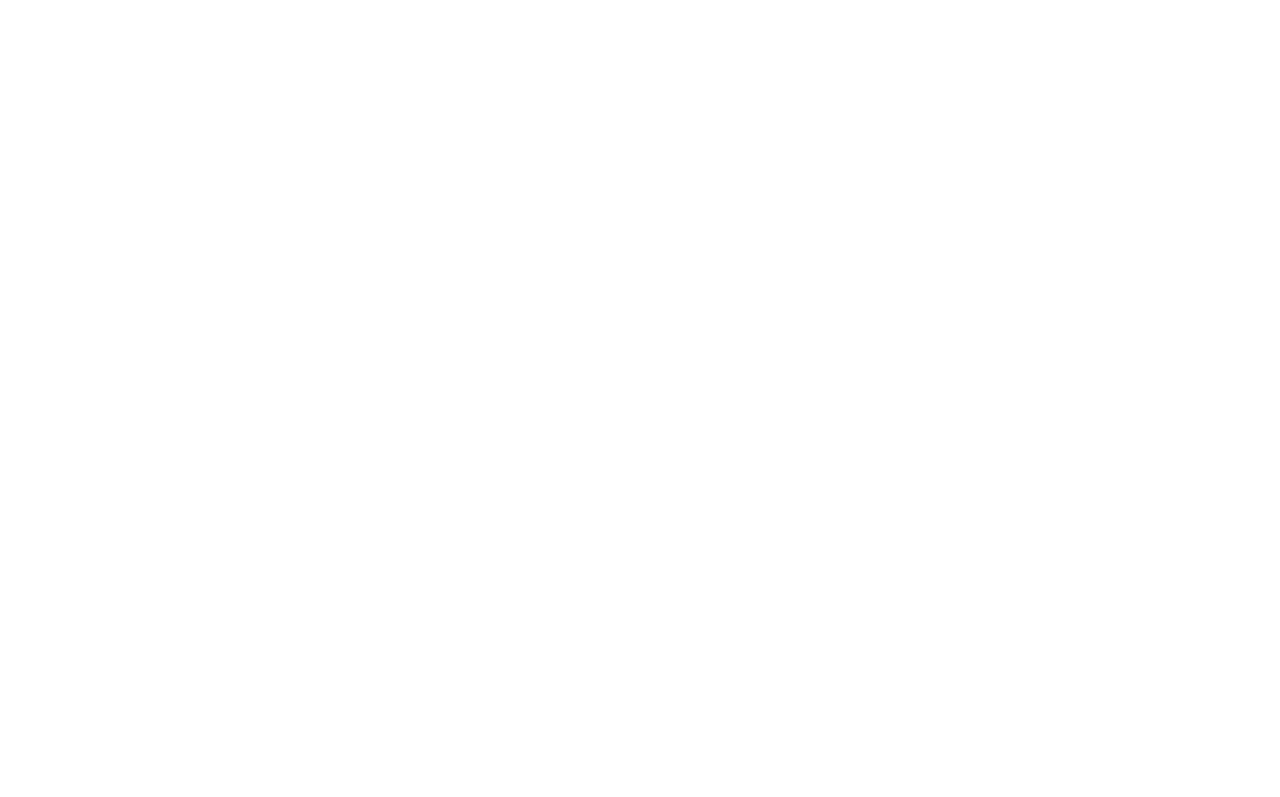
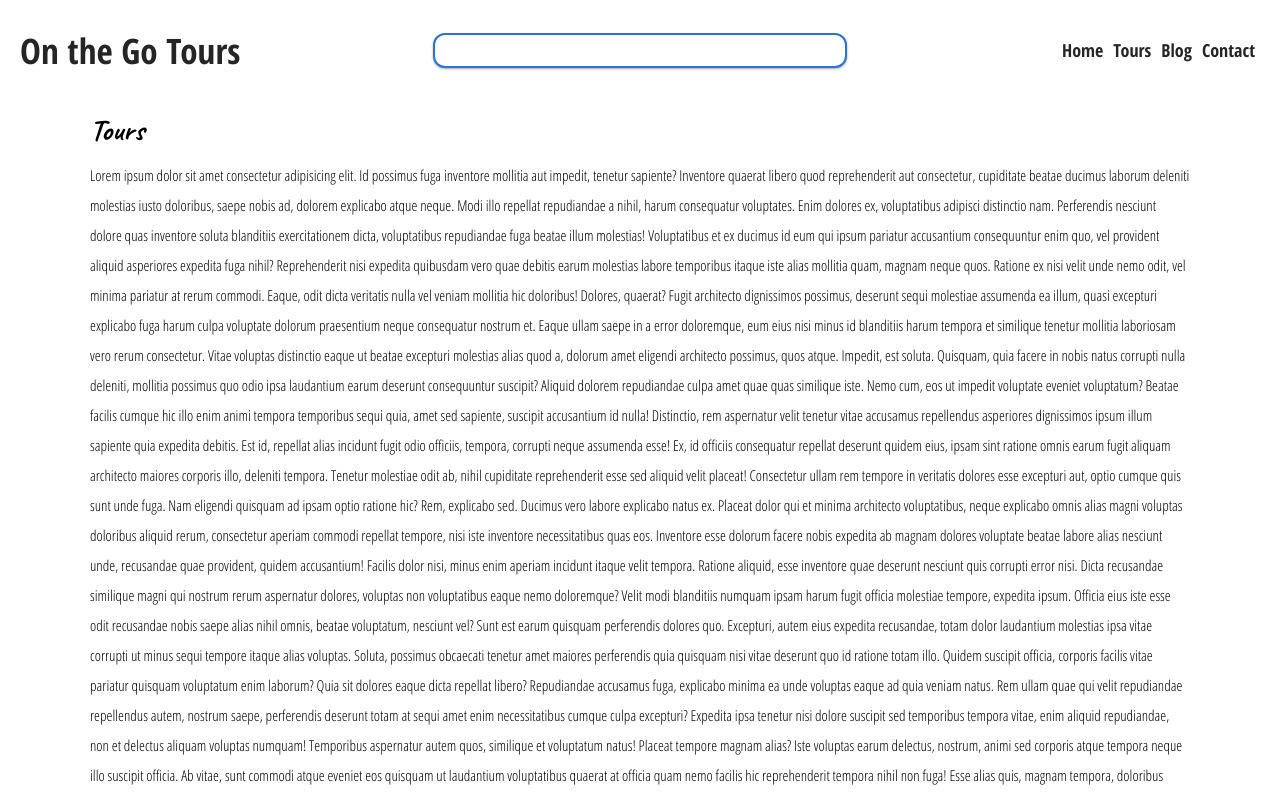
Before and after one commit to masiucd/topic-ultras, a Gatsby site: page /tours in a window 1280 px wide. Before the commit this address had no page. Shown: the top 797 px of the page. Built offline with nearby package versions, Linux system fonts and the light colour scheme; Gatsby itself is replaced by a stand-in of ours; some packages are replaced by stand-ins of ours.

Commit message:
capture section

```diff
--- a/src/components/layout/page_elements/MobileMenu.tsx
+++ b/src/components/layout/page_elements/MobileMenu.tsx
@@ -26,6 +26,8 @@
 
   li {
     padding: 1.5rem;
+    width: 60vw;
+    text-align: center;
     &:first-child {
       margin-top: 20rem;
     }
@@ -36,10 +38,14 @@
     text-transform: capitalize;
     transition: ${props => props.theme.transition.mainTransition};
     padding: 0.5rem 1rem;
+    display: block;
     &:hover {
       border-bottom: 2px solid ${({ theme }) => theme.colors.white};
       background: rgba(0, 0, 0, 0.6);
     }
+  }
+  @media (min-width: 960px) {
+    display: none;
   }
 `
 
--- a/src/components/layout/page_elements/Nav.tsx
+++ b/src/components/layout/page_elements/Nav.tsx
@@ -81,13 +81,7 @@
       <NavSearch />
       <NavList onLinks={links} />
       <div id="navIcon" onClick={toggle}>
-        <Img
-          fixed={file.childImageSharp.fixed}
-          alt={file.name}
-          style={{
-            color: on ? '#fff' : '',
-          }}
-        />
+        <Img fixed={file.childImageSharp.fixed} alt={file.name} />
       </div>
       <MobileMenu on={on} onLinks={links} />
     </nav>
--- a/src/pages/index.tsx
+++ b/src/pages/index.tsx
@@ -5,6 +5,7 @@
 import Title from '../components/Title'
 import Hero from '../components/elements/Hero'
 import CardRow from '../components/home/CardRow'
+import Capture from '../components/home/Capture'
 
 interface IndexQuery {
   site: {
@@ -26,12 +27,13 @@
           cta
           bgShadow
           left
-          ctaText="About"
-          page="about"
+          ctaText="Tours"
+          page="tours"
         />
       </Hero>
       <Page>
         <CardRow />
+        <Capture />
       </Page>
     </Layout>
   )
--- /dev/null
+++ b/src/pages/tours.tsx
@@ -0,0 +1,232 @@
+import * as React from 'react'
+import { PageProps } from 'gatsby'
+import Layout, { Page } from '../components/layout'
+
+interface Props {}
+
+const Tours: React.FC<PageProps> = () => {
+  return (
+    <Layout onTitle="Tours">
+      <Page>
+        <h1> Tours </h1>
+        Lorem ipsum dolor sit amet consectetur adipisicing elit. Id possimus
+        fuga inventore mollitia aut impedit, tenetur sapiente? Inventore quaerat
+        libero quod reprehenderit aut consectetur, cupiditate beatae ducimus
+        laborum deleniti molestias iusto doloribus, saepe nobis ad, dolorem
+        explicabo atque neque. Modi illo repellat repudiandae a nihil, harum
+        consequatur voluptates. Enim dolores ex, voluptatibus adipisci
+        distinctio nam. Perferendis nesciunt dolore quas inventore soluta
+        blanditiis exercitationem dicta, voluptatibus repudiandae fuga beatae
+        illum molestias! Voluptatibus et ex ducimus id eum qui ipsum pariatur
+        accusantium consequuntur enim quo, vel provident aliquid asperiores
+        expedita fuga nihil? Reprehenderit nisi expedita quibusdam vero quae
+        debitis earum molestias labore temporibus itaque iste alias mollitia
+        quam, magnam neque quos. Ratione ex nisi velit unde nemo odit, vel
+        minima pariatur at rerum commodi. Eaque, odit dicta veritatis nulla vel
+        veniam mollitia hic doloribus! Dolores, quaerat? Fugit architecto
+        dignissimos possimus, deserunt sequi molestiae assumenda ea illum, quasi
+        excepturi explicabo fuga harum culpa voluptate dolorum praesentium neque
+        consequatur nostrum et. Eaque ullam saepe in a error doloremque, eum
+        eius nisi minus id blanditiis harum tempora et similique tenetur
+        mollitia laboriosam vero rerum consectetur. Vitae voluptas distinctio
+        eaque ut beatae excepturi molestias alias quod a, dolorum amet eligendi
+        architecto possimus, quos atque. Impedit, est soluta. Quisquam, quia
+        facere in nobis natus corrupti nulla deleniti, mollitia possimus quo
+        odio ipsa laudantium earum deserunt consequuntur suscipit? Aliquid
+        dolorem repudiandae culpa amet quae quas similique iste. Nemo cum, eos
+        ut impedit voluptate eveniet voluptatum? Beatae facilis cumque hic illo
+        enim animi tempora temporibus sequi quia, amet sed sapiente, suscipit
+        accusantium id nulla! Distinctio, rem aspernatur velit tenetur vitae
+        accusamus repellendus asperiores dignissimos ipsum illum sapiente quia
+        expedita debitis. Est id, repellat alias incidunt fugit odio officiis,
+        tempora, corrupti neque assumenda esse! Ex, id officiis consequatur
+        repellat deserunt quidem eius, ipsam sint ratione omnis earum fugit
+        aliquam architecto maiores corporis illo, deleniti tempora. Tenetur
+        molestiae odit ab, nihil cupiditate reprehenderit esse sed aliquid velit
+        placeat! Consectetur ullam rem tempore in veritatis dolores esse
+        excepturi aut, optio cumque quis sunt unde fuga. Nam eligendi quisquam
+        ad ipsam optio ratione hic? Rem, explicabo sed. Ducimus vero labore
+        explicabo natus ex. Placeat dolor qui et minima architecto voluptatibus,
+        neque explicabo omnis alias magni voluptas doloribus aliquid rerum,
+        consectetur aperiam commodi repellat tempore, nisi iste inventore
+        necessitatibus quas eos. Inventore esse dolorum facere nobis expedita ab
+        magnam dolores voluptate beatae labore alias nesciunt unde, recusandae
+        quae provident, quidem accusantium! Facilis dolor nisi, minus enim
+        aperiam incidunt itaque velit tempora. Ratione aliquid, esse inventore
+        quae deserunt nesciunt quis corrupti error nisi. Dicta recusandae
+        similique magni qui nostrum rerum aspernatur dolores, voluptas non
+        voluptatibus eaque nemo doloremque? Velit modi blanditiis numquam ipsam
+        harum fugit officia molestiae tempore, expedita ipsum. Officia eius iste
+        esse odit recusandae nobis saepe alias nihil omnis, beatae voluptatum,
+        nesciunt vel? Sunt est earum quisquam perferendis dolores quo.
+        Excepturi, autem eius expedita recusandae, totam dolor laudantium
+        molestias ipsa vitae corrupti ut minus sequi tempore itaque alias
+        voluptas. Soluta, possimus obcaecati tenetur amet maiores perferendis
+        quia quisquam nisi vitae deserunt quo id ratione totam illo. Quidem
+        suscipit officia, corporis facilis vitae pariatur quisquam voluptatum
+        enim laborum? Quia sit dolores eaque dicta repellat libero? Repudiandae
+        accusamus fuga, explicabo minima ea unde voluptas eaque ad quia veniam
+        natus. Rem ullam quae qui velit repudiandae repellendus autem, nostrum
+        saepe, perferendis deserunt totam at sequi amet enim necessitatibus
+        cumque culpa excepturi? Expedita ipsa tenetur nisi dolore suscipit sed
+        temporibus tempora vitae, enim aliquid repudiandae, non et delectus
+        aliquam voluptas numquam! Temporibus aspernatur autem quos, similique et
+        voluptatum natus! Placeat tempore magnam alias? Iste voluptas earum
+        delectus, nostrum, animi sed corporis atque tempora neque illo suscipit
+        officia. Ab vitae, sunt commodi atque eveniet eos quisquam ut laudantium
+        voluptatibus quaerat at officia quam nemo facilis hic reprehenderit
+        tempora nihil non fuga! Esse alias quis, magnam tempora, doloribus nobis
+        repellat, placeat obcaecati possimus cum natus voluptas non pariatur at
+        quibusdam nihil. Quasi dolores nemo magni autem, soluta minus, pariatur
+        debitis harum cupiditate exercitationem est voluptates, nesciunt odit
+        molestias sapiente ipsam minima quam perspiciatis quidem? Obcaecati
+        tempore rem exercitationem? Suscipit dignissimos odio saepe sit. Illo a
+        magnam facilis! Amet ipsum hic sint? Est, nostrum illum facere libero,
+        tenetur voluptates odit in perferendis recusandae eveniet quaerat magni
+        voluptatem assumenda consequuntur ad doloremque? Sit cumque fugiat
+        tempore molestiae amet reprehenderit fuga, quia voluptatum et voluptas
+        earum debitis voluptatibus, iure officia. In, pariatur quos eveniet
+        mollitia deleniti cum accusamus deserunt ipsum quo natus voluptatem
+        alias maxime est incidunt accusantium soluta porro eius asperiores
+        ratione aut repellendus dicta? Facilis reprehenderit, laborum error esse
+        molestiae iure soluta, ratione debitis corrupti, quos ex temporibus
+        dolor placeat non a earum quod asperiores praesentium totam odio at
+        reiciendis. Sequi laborum, veritatis hic nam magnam atque vitae ipsam
+        quod perferendis! Ad aperiam cupiditate sit labore dolorem aspernatur
+        vitae sed, laboriosam earum itaque consequuntur excepturi, optio
+        doloremque amet in magnam voluptatum quas quaerat modi alias tempore.
+        Nemo sapiente ipsa nesciunt autem. Itaque dignissimos unde aliquam. Unde
+        nisi quos assumenda aliquam reprehenderit, rerum numquam ratione
+        laudantium necessitatibus saepe obcaecati, quo enim exercitationem. Fuga
+        magnam nam amet illo aliquid esse quidem odio ipsam quae, nihil eius
+        commodi praesentium tempora reiciendis quia ipsa repellat ratione
+        voluptates rem enim nesciunt quos voluptas. Alias, officia unde odio
+        vero cum quisquam reiciendis consequuntur modi? At ducimus placeat a?
+        Non veniam illo possimus minima laborum tenetur iusto mollitia nihil
+        quasi expedita molestiae ex ullam, dolore provident odit illum harum,
+        porro fugit dicta consequatur atque. Exercitationem in nisi perspiciatis
+        laudantium dicta dolor numquam, tenetur minus aut maxime rem porro quasi
+        tempora possimus dolores laboriosam velit. Culpa, ullam consectetur
+        voluptatum qui, incidunt possimus fuga molestiae reiciendis nostrum,
+        natus fugit nam nihil dicta minus modi sit ex rerum tempora perspiciatis
+        et sunt. Sapiente fugit quos corporis soluta, maiores consectetur! Ad
+        quaerat iure culpa repellat. Aut, nesciunt! Sequi excepturi incidunt
+        dicta fugiat, praesentium magnam repellendus temporibus saepe, debitis
+        pariatur aliquam provident est nisi? Dignissimos, odit! Explicabo cumque
+        illo dolorem, quam, ducimus in eaque ipsum hic rerum dolor distinctio
+        repellendus cum sapiente nam magnam aliquam omnis quis. Accusantium esse
+        repellat quisquam fuga asperiores blanditiis totam similique, odit
+        soluta voluptates minima tempore dolor adipisci ullam quos beatae qui
+        quidem nemo harum velit id. Dolorum harum voluptatum amet animi ea unde
+        quis illo natus, ipsum voluptates! Necessitatibus tenetur esse nam nemo
+        sint modi, temporibus adipisci deleniti aliquid! Sapiente excepturi eius
+        eum ex officiis explicabo a ratione error inventore voluptatum!
+        Obcaecati beatae, voluptatem aut quibusdam reiciendis, soluta
+        repudiandae quos quod unde necessitatibus tenetur, fugit recusandae
+        atque ipsum commodi nam ullam autem? Incidunt voluptatem veritatis
+        explicabo porro obcaecati impedit libero cupiditate suscipit ipsa
+        commodi alias, illum dolorem maxime repudiandae nihil eaque autem quasi
+        delectus nesciunt nulla est non ratione quaerat? Vel consectetur ipsam
+        doloribus eos autem tempore qui adipisci eligendi error officiis!
+        Corporis accusantium dolore iste omnis suscipit autem adipisci labore
+        ipsam unde amet ullam distinctio dignissimos enim velit, voluptate
+        dolorum, recusandae consequuntur aperiam expedita perspiciatis
+        repellendus itaque ipsa inventore nostrum? Dolores ipsa iusto doloribus
+        voluptas iste ab modi, temporibus dolor alias, necessitatibus voluptates
+        eaque ex earum ut atque in unde quibusdam at ipsam distinctio
+        accusantium maiores, nemo nostrum aliquid. Facilis fuga autem minima
+        delectus, nobis impedit qui laboriosam exercitationem at amet quo eius
+        ullam accusantium vel culpa eos iste esse commodi sed nihil maiores
+        aperiam aliquid quibusdam nam? Rerum laboriosam ipsa, molestias earum
+        quos voluptate maxime magnam. Suscipit ullam aspernatur obcaecati
+        aliquid sed quia vitae consequuntur, est culpa alias rem odit sunt?
+        Iste, placeat ut? Qui magnam impedit accusamus sunt voluptatum odit quas
+        ullam in suscipit officiis excepturi unde aliquam commodi, quis dicta!
+        Consectetur aut sint est molestias rem velit nemo fugit, officia impedit
+        nulla nesciunt totam nostrum corrupti doloremque officiis voluptate
+        ipsum qui nihil ullam modi ex. Accusantium quis asperiores quasi
+        deserunt repellendus, quos nesciunt doloremque pariatur mollitia. Esse
+        adipisci, exercitationem, ratione nesciunt quod quaerat blanditiis
+        reiciendis doloribus soluta obcaecati, excepturi quidem ex rerum saepe
+        velit officiis. Minus, expedita! Voluptatem quam ipsum dolores ullam
+        perferendis, recusandae accusamus, in natus molestias consequuntur
+        impedit tenetur sequi exercitationem consequatur, et nihil nemo
+        aspernatur ab consectetur eveniet amet minus nulla ut. Est consectetur
+        quo ratione id architecto doloribus aliquid fugit ipsam aspernatur
+        laboriosam? Molestias aperiam sequi modi deserunt. Voluptas nam, unde
+        libero iusto nobis incidunt molestiae. Dolores harum maxime quod
+        pariatur? Id officia a culpa nostrum placeat reprehenderit? Fugit
+        possimus nobis cumque ad unde facilis totam delectus eaque, adipisci
+        facere cum eos molestiae sint nihil necessitatibus perferendis est
+        laudantium voluptatum soluta quod distinctio labore non? Qui
+        necessitatibus nisi voluptatem autem, velit beatae, obcaecati nam
+        temporibus perferendis tempora nihil inventore. Sed, magnam ab, quos
+        reprehenderit sint dolorum autem blanditiis reiciendis perferendis quia
+        veritatis distinctio nihil, minus quod? Et eaque perspiciatis delectus
+        qui blanditiis iste unde ad magni eveniet sint, autem eius. Unde
+        laboriosam aut quo sunt perferendis veniam quidem, consequatur id
+        dolorum illum dolore, quisquam explicabo voluptas voluptatum nihil
+        suscipit minus quod quibusdam cumque vero nostrum esse iste libero.
+        Velit, natus. Aliquid optio eligendi cupiditate id accusantium sapiente
+        nam fuga soluta minus animi repellendus dolorum itaque culpa nulla, quos
+        quisquam magni amet, ut magnam aut fugit nesciunt velit? Error ipsa enim
+        perspiciatis eos et neque minus atque. Laborum minima quibusdam aliquid
+        iste consequuntur ducimus. Nihil est, corrupti assumenda optio odio,
+        perspiciatis odit sint incidunt aspernatur at praesentium cupiditate
+        nisi harum. Enim laudantium, nemo, veritatis pariatur numquam facilis
+        rerum laborum magnam iusto, blanditiis quae dolores itaque. Tenetur
+        suscipit expedita sed, voluptate dolorem vel mollitia ea, accusamus,
+        aspernatur voluptatibus aperiam. Quae, vel tenetur eligendi illum
+        doloremque delectus optio. Reprehenderit facere perspiciatis nesciunt
+        laudantium exercitationem illo accusamus ipsam sapiente rem explicabo!
+        Doloribus sequi commodi perspiciatis autem ab dolor illo mollitia
+        deserunt reiciendis dolores, voluptatibus laboriosam id corrupti
+        recusandae et molestias voluptate, pariatur exercitationem fugit
+        repudiandae incidunt? Similique error temporibus nesciunt ea autem sunt
+        inventore reiciendis atque velit sit eligendi quisquam quia cumque, ex,
+        recusandae corrupti excepturi minus molestiae nemo assumenda
+        exercitationem fuga neque magnam nobis? Excepturi asperiores quos cumque
+        quisquam quae. Voluptates quasi ipsum a modi, dignissimos animi porro
+        maxime nihil labore accusantium quo corrupti, corporis dolorum vitae
+        architecto quam nobis dolorem doloribus magni nam distinctio. Unde cum
+        totam officia blanditiis, ducimus aliquam quas. Quasi numquam corporis
+        earum atque sapiente, quia repellendus debitis unde a vitae libero! Ad,
+        similique expedita repellendus qui tempore, officiis amet illo provident
+        repellat labore et soluta eligendi atque molestiae. Accusamus deleniti
+        ipsum enim et sed similique eos veritatis quibusdam aliquam magnam
+        laudantium iste, beatae provident, quidem soluta. Facere vel reiciendis
+        ex debitis ipsum mollitia assumenda amet veniam nisi illum deserunt eius
+        dolorum dolor quisquam maxime doloremque fuga, nemo, expedita magnam at,
+        blanditiis cupiditate. Doloremque voluptates dolores voluptatibus vel
+        velit assumenda ipsum facere officia rem nesciunt veritatis sequi
+        quibusdam ullam placeat voluptate, quos aspernatur. Reiciendis dolores
+        deleniti quod quae adipisci pariatur cum incidunt at consectetur
+        molestiae esse, tempore magni earum quam impedit beatae inventore
+        magnam. Nobis, reiciendis veniam inventore amet mollitia explicabo vitae
+        quo blanditiis debitis perferendis consequuntur ullam illum corporis,
+        doloribus eligendi laborum ipsa! Neque voluptatibus quis sint delectus
+        nobis accusantium rem voluptas illo vero! Libero amet veritatis
+        voluptatum, nesciunt consequatur vitae quidem molestiae repellendus
+        necessitatibus unde culpa optio eius debitis harum reiciendis velit et,
+        odio voluptatibus quas fugiat omnis assumenda veniam ab possimus. A eos
+        eaque molestias commodi possimus eveniet soluta laborum quia eius enim
+        quod vitae esse asperiores natus fugiat adipisci rerum, error expedita
+        mollitia ad, ipsam alias ut maxime velit? Ipsum veritatis officiis
+        laborum voluptatum architecto commodi iusto, omnis cum molestiae sequi
+        incidunt nemo laudantium voluptatem ut totam labore porro nobis, facilis
+        quo alias magnam qui. Natus architecto dolores iste expedita, a quae
+        voluptates corrupti culpa rem non quisquam quis dolore voluptas animi
+        doloremque doloribus quasi maiores. Commodi consequuntur nesciunt
+        adipisci eveniet debitis esse, tenetur ipsum nulla dolor nemo earum
+        ratione laudantium sint, odit provident voluptatibus ab sit eius
+        obcaecati facere nostrum repellendus molestiae alias voluptas! Repellat
+        sapiente laboriosam esse culpa voluptatum quaerat omnis libero? Ab,
+        numquam et esse rem nesciunt quibusdam suscipit recusandae quo nemo modi
+        asperiores blanditiis eveniet incidunt deleniti reprehenderit quidem non
+        velit quia quisquam tempora repellendus sed dolorum voluptate. Nobis
+        quasi quae officiis. Doloremque alias illo ea, rem laboriosam excepturi!
+      </Page>
+    </Layout>
+  )
+}
+export default Tours
```
Also changed, not shown: src/components/home/Capture.tsx (added, +117 -0 lines), src/components/home/CardRow.tsx (+7 -2 lines), src/components/home/TripItem.tsx (+12 -10 lines), src/pages/about.tsx (deleted, +0 -16 lines).
